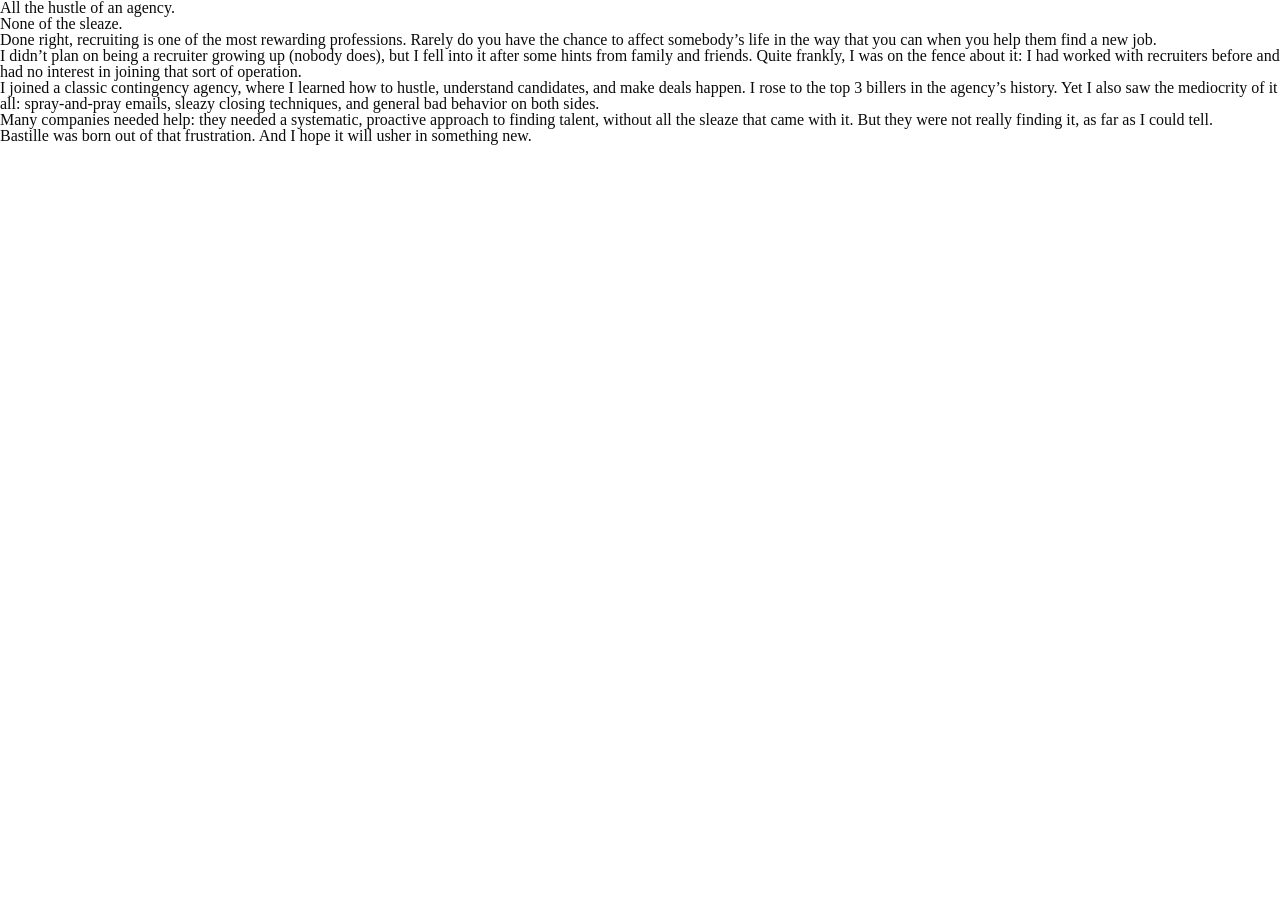
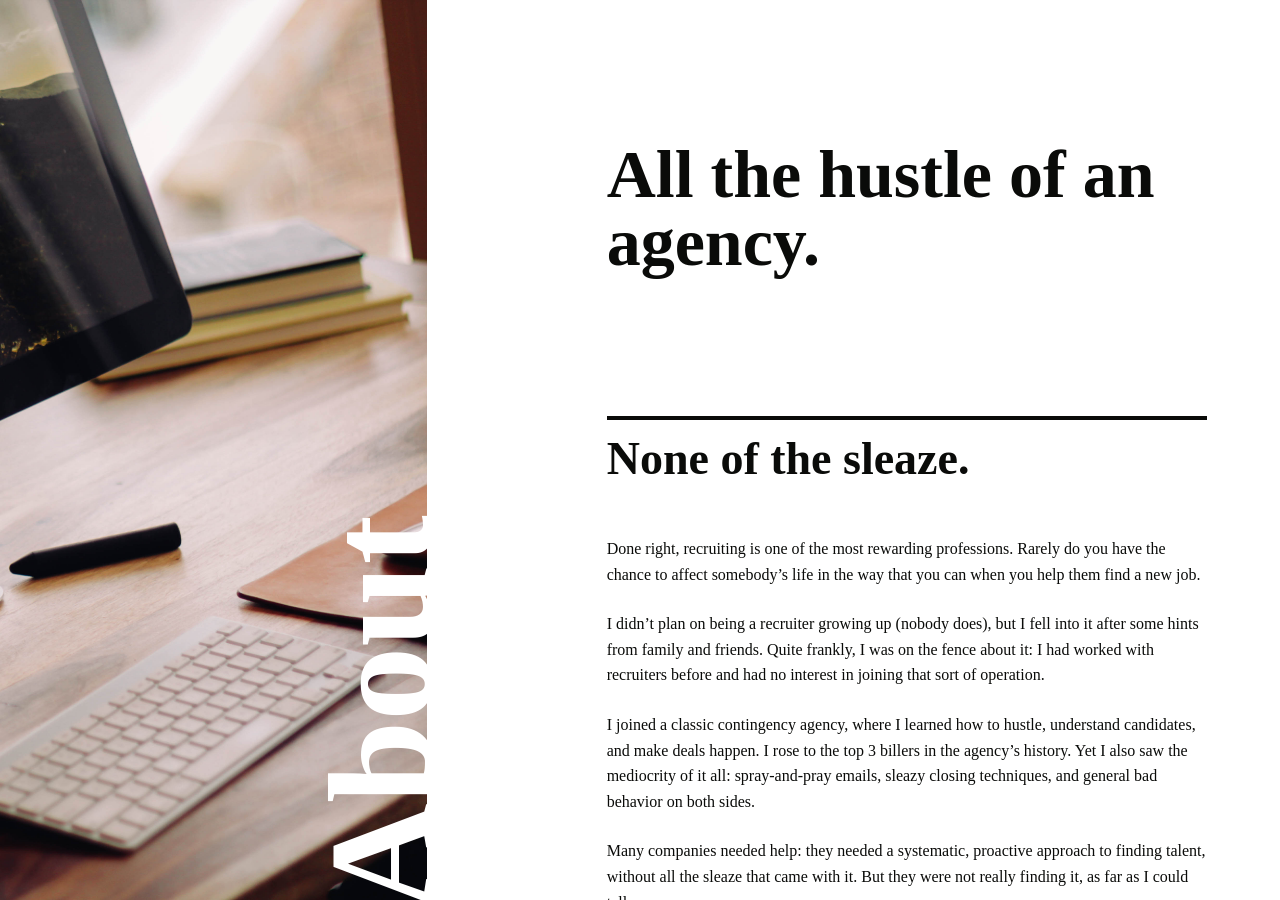
Before and after one commit to bastilleagency/bastille, a Jekyll site: the page built from about.markdown, in a window 1280 px wide. Built offline with Jekyll 4.4.1, drawn with Linux system fonts in a browser that asks for light colours; some web fonts are replaced.

Commit message:
fixed-image layout added with some dynamic fields

```diff
--- a/_assets/stylus/common/global.styl
+++ b/_assets/stylus/common/global.styl
@@ -1,5 +1,10 @@
 a
   text-decoration none
+
+html,
+body
+  height 100%
+  min-height 100%
 
 body
   font-family "Graphik"
--- a/_assets/stylus/main.styl
+++ b/_assets/stylus/main.styl
@@ -23,3 +23,5 @@ global-reset()
 @import "partials/logo"
 @import "partials/hamburger"
 @import "partials/menu"
+
+@import "layouts/fixed-image"
--- a/_layouts/about.html
+++ b/_layouts/about.html
@@ -8,10 +8,23 @@ layout: about
 
   {% include head.html %}
 
-  <body>
+  <body class="{{ layout.layout }}">
 
-    <h1>All the hustle of an agency.</h1>
-    <h1>None of the sleaze.</h1>
+
+    {% include header.html %}
+
+    <section>
+
+
+    </section>
+
+    <section>
+      <h2 class="heading">All the hustle of an agency.</h2>
+      <h3 class="sub-heading">None of the sleaze.</h3>
+    </section>
+
+
+
 
     {{ content }}
 
--- /dev/null
+++ b/_layouts/fixed-image.html
@@ -0,0 +1,39 @@
+---
+title: Bastille Agency
+layout: fixed-image
+---
+
+<!DOCTYPE html>
+<html>
+
+  {% include head.html %}
+
+  <style media="screen">
+    .{{layout.layout}}__left {
+      background-image: url('{{ meta.image | default: '/images/hero2.jpg' }}');
+    }
+  </style>
+
+  <body class="{{ layout.layout }}">
+
+    <section class="{{ layout.layout }}__left">
+      <h1 class="{{layout.layout}}__title">
+        {{ meta.title | default: 'About' }}
+      </h1>
+    </section>
+
+    <section class="{{ layout.layout }}__right">
+      <article class="{{ layout.layout }}__content">
+        <h2 class="{{ layout.layout }}__heading">{{ meta.heading | default: 'All the hustle of an agency.' }}</h2>
+        <h3 class="{{ layout.layout }}__sub-heading">{{ meta.sub-heading | default: 'None of the sleaze.' }}</h3>
+        <div class="{{ layout.layout }}__body">
+          {{ content }}
+        </div>
+      </article>
+    </section>
+
+    {% include footer_scripts.html %}
+
+  </body>
+
+</html>
--- a/about.markdown
+++ b/about.markdown
@@ -1,7 +1,7 @@
 ---
 title: About
 date: 2016-09-28 00:39:00 Z
-layout: about
+layout: fixed-image
 ---
 
 Done right, recruiting is one of the most rewarding professions. Rarely do you have the chance to affect somebody’s life in the way that you can when you help them find a new job.
--- a/css/main.css
+++ b/css/main.css
@@ -112,6 +112,11 @@ a img {
 }
 a {
   text-decoration: none;
+}
+html,
+body {
+  height: 100%;
+  min-height: 100%;
 }
 body {
   font-family: "Graphik";
@@ -282,5 +287,74 @@ body {
   font-weight: 600;
   margin-bottom: 1rem;
 }
+.fixed-image {
+  display: -webkit-box;
+  display: -ms-flexbox;
+  display: flex;
+  -ms-flex-wrap: wrap;
+      flex-wrap: wrap;
+  -webkit-box-align: start;
+      -ms-flex-align: start;
+          align-items: flex-start;
+  -webkit-box-orient: horizontal;
+  -webkit-box-direction: normal;
+      -ms-flex-direction: row;
+          flex-direction: row;
+  height: 100%;
+}
+.fixed-image__left {
+  -ms-flex-preferred-size: calc(100% * 0.333333333333333 - 0rem);
+      flex-basis: calc(100% * 0.333333333333333 - 0rem);
+  min-width: 0;
+  height: 100vh;
+  overflow: hidden;
+  background-repeat: no-repeat;
+  background-position: 86% center;
+  position: relative;
+  background-size: cover;
+}
+.fixed-image__right {
+  -ms-flex-preferred-size: calc(100% * 0.666666666666667 - 0rem);
+      flex-basis: calc(100% * 0.666666666666667 - 0rem);
+  min-width: 0;
+  overflow-x: hidden;
+  overflow-y: scroll;
+  height: 100vh;
+}
+.fixed-image__title {
+  position: absolute;
+  bottom: 0;
+  right: 0;
+  color: #fff;
+  font-size: 9.25rem;
+  font-weight: 600;
+  -webkit-transform: rotate(-90deg) translateX(calc(100% - 10px)) translateY(28px);
+          transform: rotate(-90deg) translateX(calc(100% - 10px)) translateY(28px);
+  -webkit-transform-origin: right bottom;
+          transform-origin: right bottom;
+}
+.fixed-image__content {
+  width: 100%;
+  max-width: 37.5rem;
+  margin-left: 11.25rem;
+}
+.fixed-image__heading {
+  font-size: 4.25rem;
+  font-weight: bold;
+  margin: 8.75rem 0;
+}
+.fixed-image__sub-heading {
+  border-top: 4px solid #0a0b09;
+  padding-top: 1rem;
+  font-size: 2.875rem;
+  font-weight: bold;
+  margin-bottom: 3.375rem;
+}
+.fixed-image__body p {
+  font-size: 1rem;
+  font-weight: 400;
+  line-height: 1.6;
+  margin-bottom: 1.5rem;
+}
 
 /*# sourceMappingURL=main.css.map */
```
Also changed, not shown: _assets/stylus/layouts/fixed-image.styl (added, +50 -0 lines), images/hero2.jpg (added), 3 other files.
